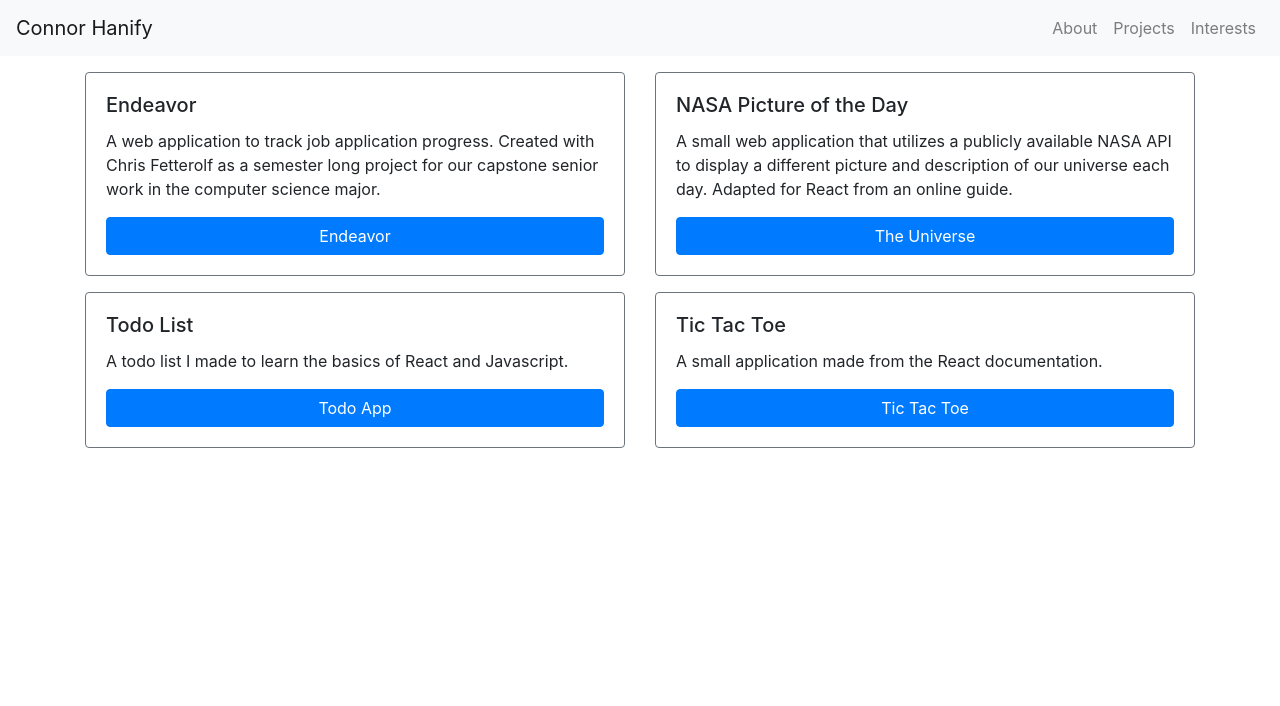
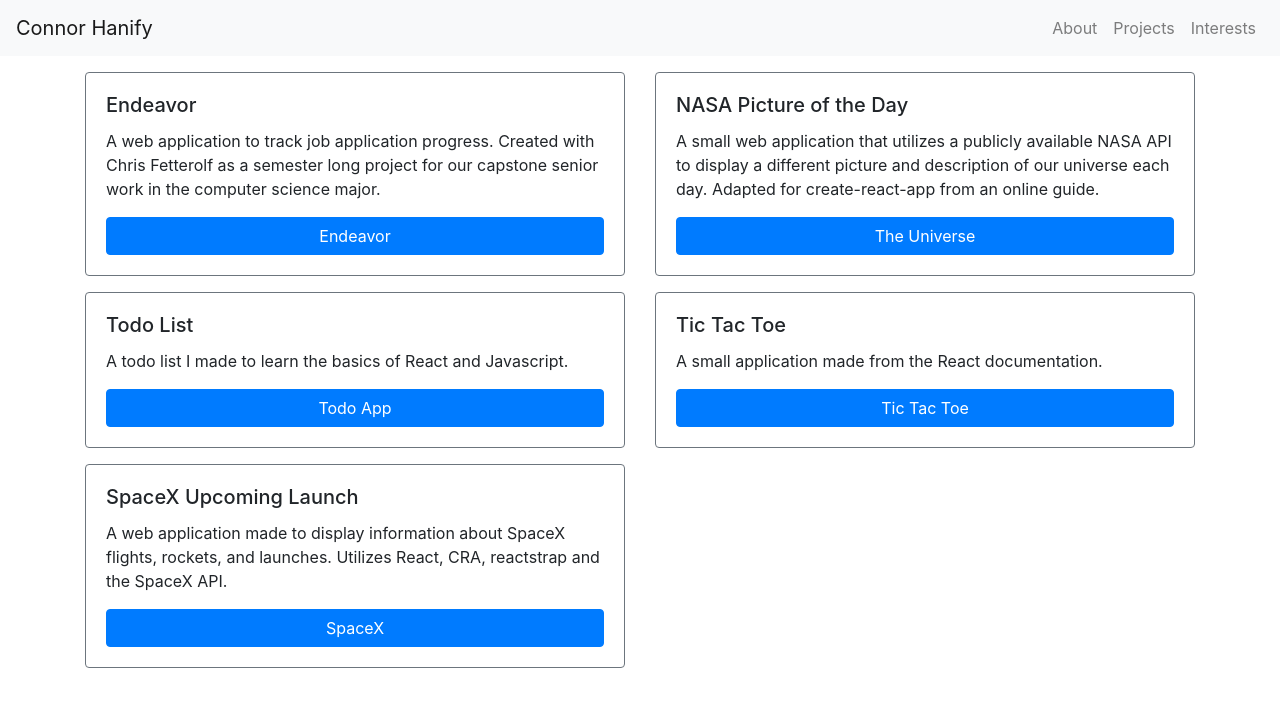
Before and after one commit to cchanify/personal-website-update, a React (Create React App) app: page /projects in a window 1280 px wide. Shown: the top 706 px of the page. Built offline with nearby package versions, Linux system fonts and the light colour scheme.

Commit message:
added SpaceX project

```diff
--- a/src/components/Projects.js
+++ b/src/components/Projects.js
@@ -18,7 +18,7 @@ class Projects extends Component {
           <Col>
             <Card body outline color="secondary">
               <CardTitle>NASA Picture of the Day</CardTitle>
-              <CardText>A small web application that utilizes a publicly available NASA API to display a different picture and description of our universe each day. Adapted for React from an online guide.</CardText>
+              <CardText>A small web application that utilizes a publicly available NASA API to display a different picture and description of our universe each day. Adapted for create-react-app from an online guide.</CardText>
               <Button href="https://nasa-picoftheday.herokuapp.com/" target="_blank" color="primary">The Universe</Button>
             </Card>
           </Col>
@@ -43,8 +43,23 @@ class Projects extends Component {
             </Card>
           </Col>
         </Row>
+        <CardText>   </CardText>
+        <Row>
+          <Col>
+            <Card body outline color="secondary">
+              <CardTitle>SpaceX Upcoming Launch</CardTitle>
+              <CardText>A web application made to display information about SpaceX flights, rockets, and launches. Utilizes React, CRA, reactstrap and the SpaceX API.</CardText>
+              <Button href="https://spacex-api1.herokuapp.com/" target="_blank" color="primary">SpaceX</Button>
+            </Card>
+          </Col>
+
+          <Col>
+
+          </Col>
+        </Row>
 
       </Container>
+
 
 
       // <Container>
```
